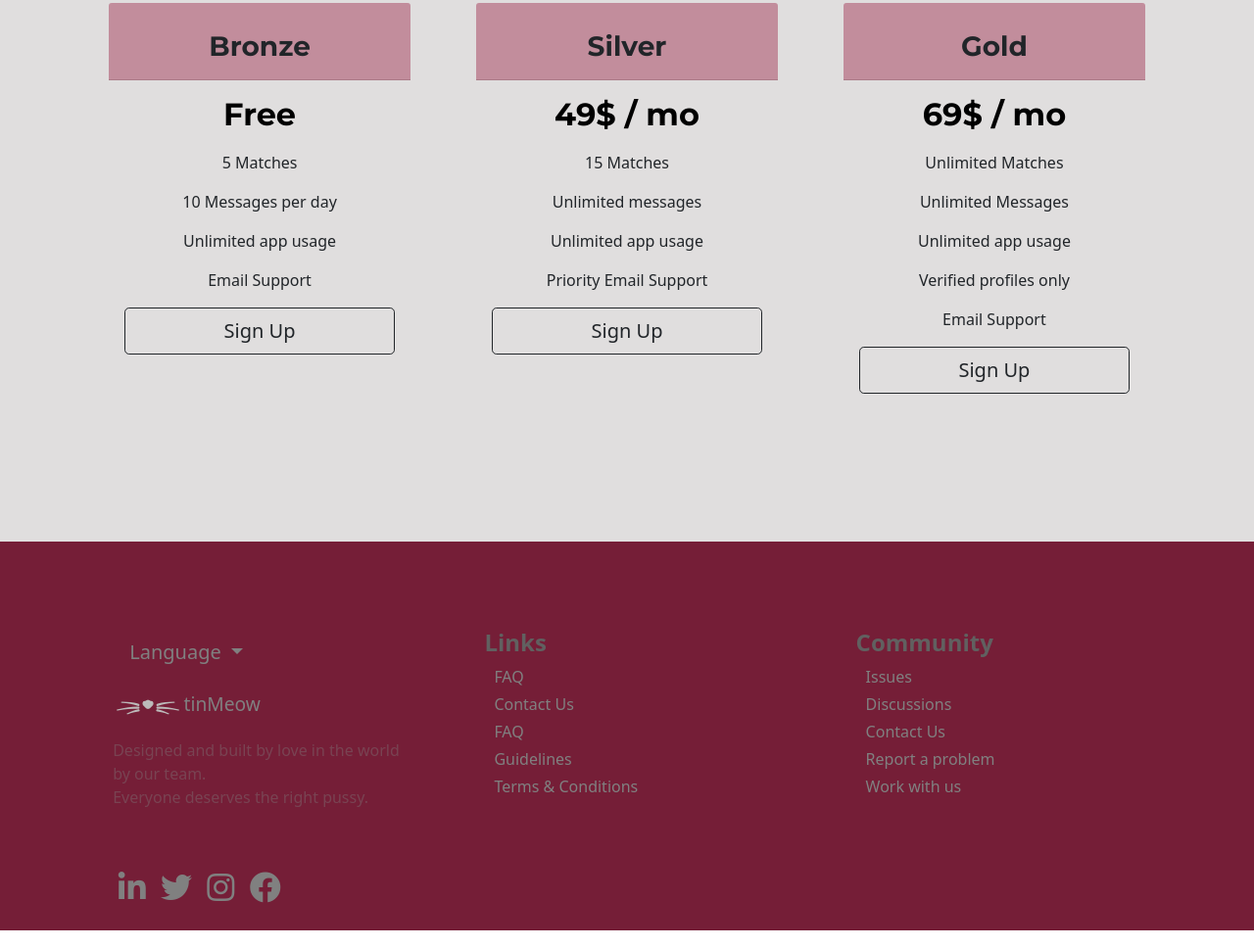
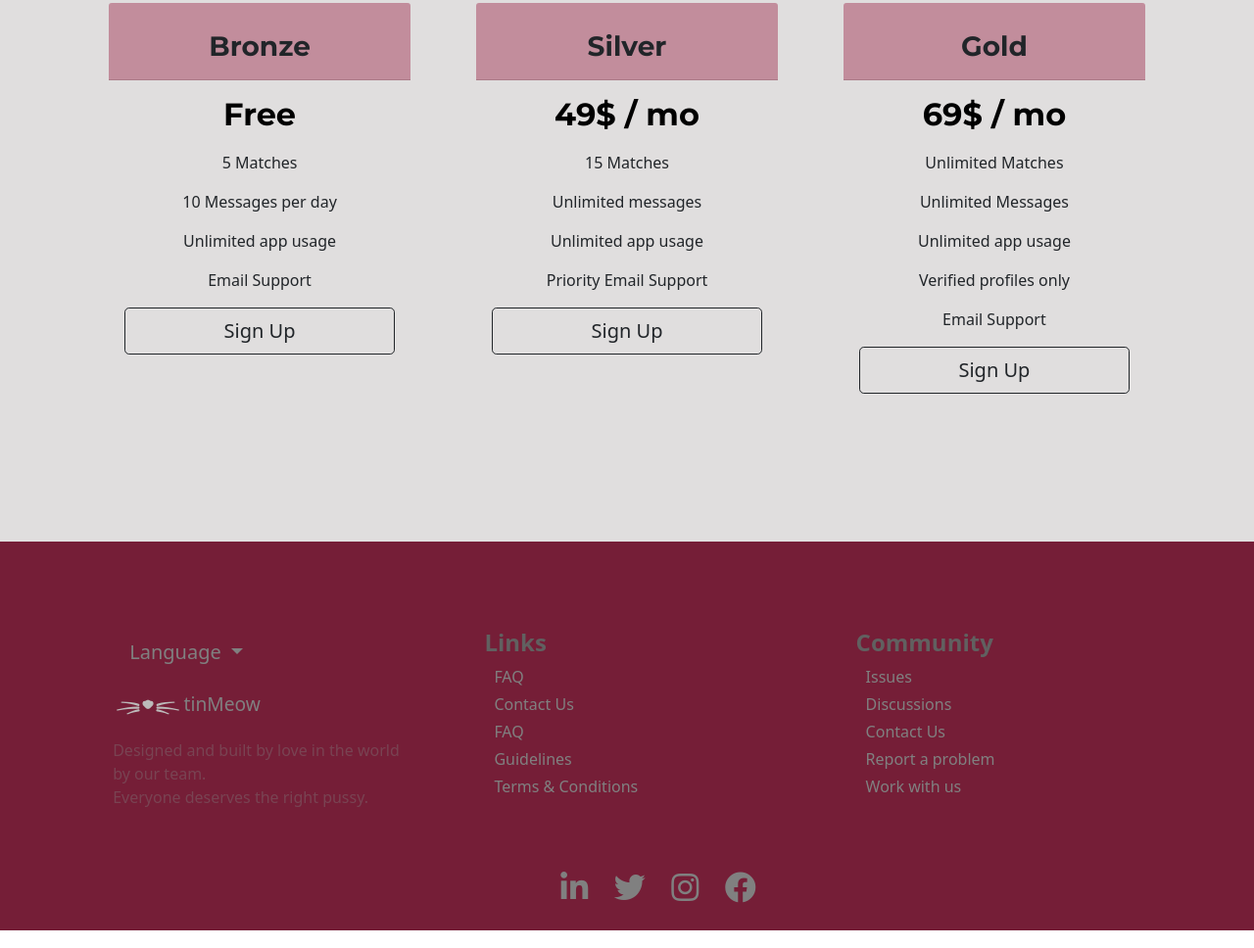
Before and after one commit to Muduuu/tinMeow, a plain HTML site: page index.html in a window 1280 px wide. Shown: the part 2240-3208 px from the top of the page at 98% size. Drawn offline with nearby package versions, Linux system fonts and the light colour scheme.

Commit message:
Update index.html

```diff
--- a/index.html
+++ b/index.html
@@ -222,7 +222,7 @@
 
 </div>
 
-        <div class="mt-5" style="width:50%; ml-auto">
+        <div class="mt-5" style="text-align:center;">
             <a class="footer-link" href="https://www.linkedin.com/"><i class="fab fa-2x fa-linkedin-in"></i></a>
             <a class="footer-link" href="https://twitter.com/"><i class="fab fa-2x fa-twitter"></i></a>
             <a class="footer-link" href="https://www.instagram.com"><i class="fab fa-2x fa-instagram"></i></a>
```
